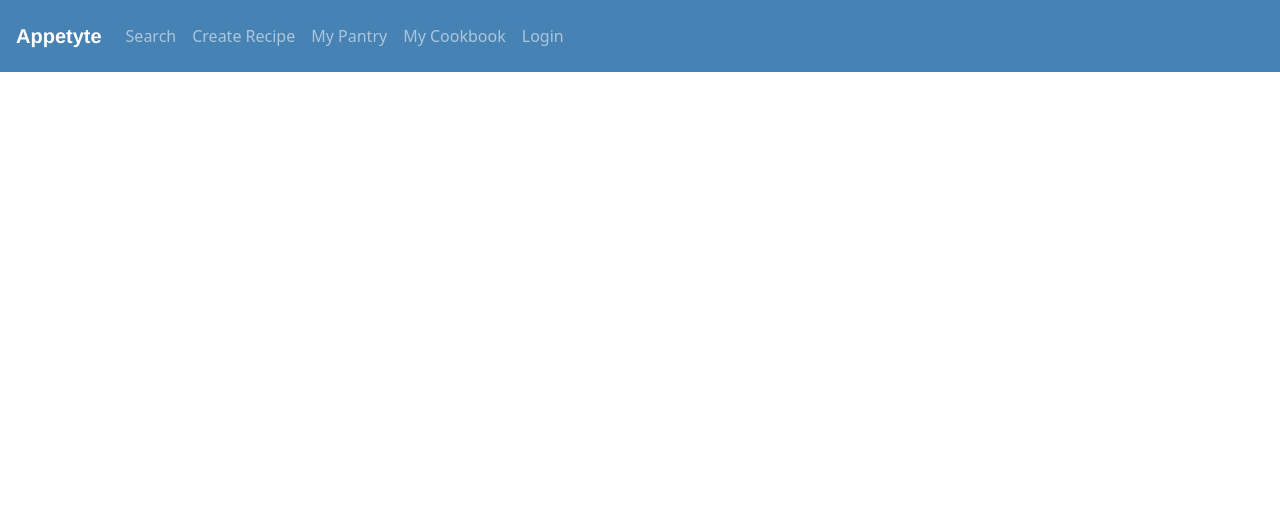
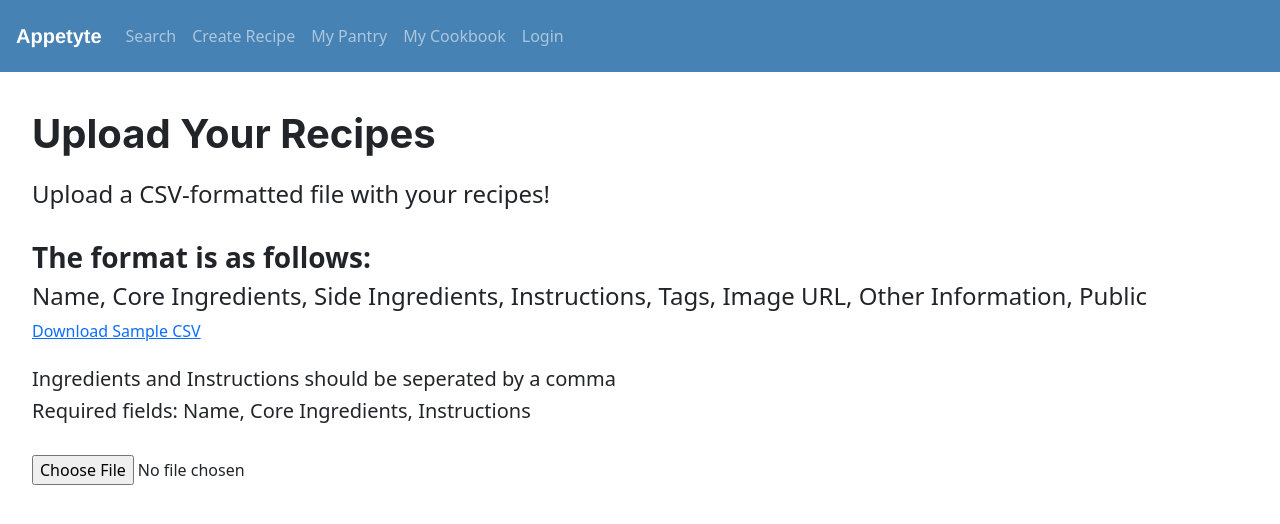
Before and after one commit to PallavAg/Appetyte, a React (Create React App) app: page /upload in a window 1280 px wide. Shown: the top 524 px of the page. Built offline with nearby package versions, Linux system fonts and the light colour scheme; no server answers.

Commit message:
Begins Work on CSV Parsing Page

```diff
--- a/src/components/App.js
+++ b/src/components/App.js
@@ -14,6 +14,7 @@ import SearchPage from "./SearchPage";
 import RecipeView from "./Subviews/RecipeView";
 import CookbookView from "./CookbookView";
 import VerifierView from "./VerifierView";
+import UploadFileView from "./UploadFileView";
 
 // Make sure everything is within <AuthContextProvider>
 function App() {
@@ -34,6 +35,7 @@ function App() {
 						<Route path="/search" component={SearchPage}/>
 						<Route path="/recipe_view" component={RecipeView}/>
 						<Route path="/cookbook" component={CookbookView}/>
+						<Route path="/upload" component={UploadFileView}/>
 						<Route path="/tests" component={VerifierView}/>
 					</Switch>
 				</AuthContextProvider>
--- a/src/components/ProfileView.js
+++ b/src/components/ProfileView.js
@@ -1,7 +1,7 @@
 import React, {useEffect, useState} from "react";
 import {Button} from 'react-bootstrap'
 import {useAuth} from "../contexts/AuthContext";
-import {useHistory} from "react-router-dom";
+import {Link, useHistory} from "react-router-dom";
 import {toast} from "react-hot-toast";
 import {db} from "../firebase";
 import {addDoc, collection} from "firebase/firestore";
@@ -81,9 +81,15 @@ export default function ProfileView() {
 					<div className='pageSubtitle'>EMAIL</div>
 					<div className='pageSubSubtitle'>{currentUser.email}</div>
 					<div style={{'margin-bottom': 10}}>
+						<Link to={{ pathname: `/upload`}}>
+							<Button className="btn-success">{"Upload Recipes"}</Button>
+						</Link >
+					</div>
+					<div style={{'margin-bottom': 10}}>
 						<Button className="btn btn-secondary" onClick={submitFeedback}>{"Submit Feedback"}</Button>
 					</div>
 					<Button className="btn-danger" onClick={handleDelete}>{"Delete Account"}</Button>
+
 				</div>
 			);
 		} else {
--- /dev/null
+++ b/src/components/UploadFileView.js
@@ -0,0 +1,85 @@
+import React, {useState} from "react";
+import {Button} from 'react-bootstrap'
+import {Link} from "react-router-dom";
+import {toast} from "react-hot-toast";
+
+export default function UploadFileView() {
+	const [selectedFile, setSelectedFile] = useState();
+	const [isFilePicked, setIsFilePicked] = useState(false);
+
+	const [error, setError] = useState("")
+	const [result, setResult] = useState("")
+
+	const changeHandler = (event) => {
+		event.preventDefault()
+		let file = event.target.files[0]
+		if (!file) return
+		setResult("")
+		setError("")
+		setSelectedFile(file);
+		setIsFilePicked(true);
+		checkIfValidCSV(file)
+	};
+
+	function checkIfValidCSV(file) {
+		if (!file.type.toString().includes("csv")) {
+			setError("Oops! '" + file.name + "' is not a CSV file. Please upload a CSV.")
+			setIsFilePicked(false)
+		}
+	}
+
+	function handleSubmission() {
+		const reader = new FileReader()
+		reader.onload = parseCSV
+		reader.readAsText(selectedFile)
+	}
+
+	// Todo: Parse and Upload to Firestore
+	function parseCSV(e) {
+		let csv = e.target.result.toString()
+		let noError = true
+
+		cleanUp(noError, "5 Recipes successfully created!")
+	}
+
+	function cleanUp(noError, text) {
+		if (noError) {
+			setResult(text)
+			toast.success("Recipes Created!")
+			setIsFilePicked(false)
+			setError("")
+			document.getElementById("input").value = null;
+		} else {
+			setIsFilePicked(false)
+			setError("Oops! ABC has no ingredients. Please fix and re-upload.")
+		}
+	}
+
+	return (
+		<div>
+			<div className='contentInsets'>
+				<div className='contentInsets'>
+					<div className='pageTitle'>Upload Your Recipes</div>
+					<h4>Upload a CSV-formatted file with your recipes!</h4>
+					<br/>
+					<h3><b>The format is as follows:</b></h3>
+					<h4>Name, Core Ingredients, Side Ingredients, Instructions, Tags, Image URL, Other Information, Public</h4>
+					<Link to="/SampleFile.csv" target="_blank" download>Download Sample CSV</Link>
+					<br/><br/>
+					<h5>Ingredients and Instructions should be seperated by a comma</h5>
+					<h5>Required fields: Name, Core Ingredients, Instructions</h5>
+					<br/>
+					<input id="input" type="file" accept=".csv" name="file" onChange={changeHandler} />
+					<h5 style={{paddingTop: '15px', color: 'green'}}>{result}</h5>
+					{isFilePicked ?
+						<div>
+							<Button className="btn-lg" onClick={handleSubmission}>Create Recipes!</Button>
+						</div>
+						:
+						<h5 style={{color: 'red'}}>{error}</h5>
+					}
+				</div>
+			</div>
+		</div>
+	);
+}
```
Also changed, not shown: public/SampleFile.csv (added).
